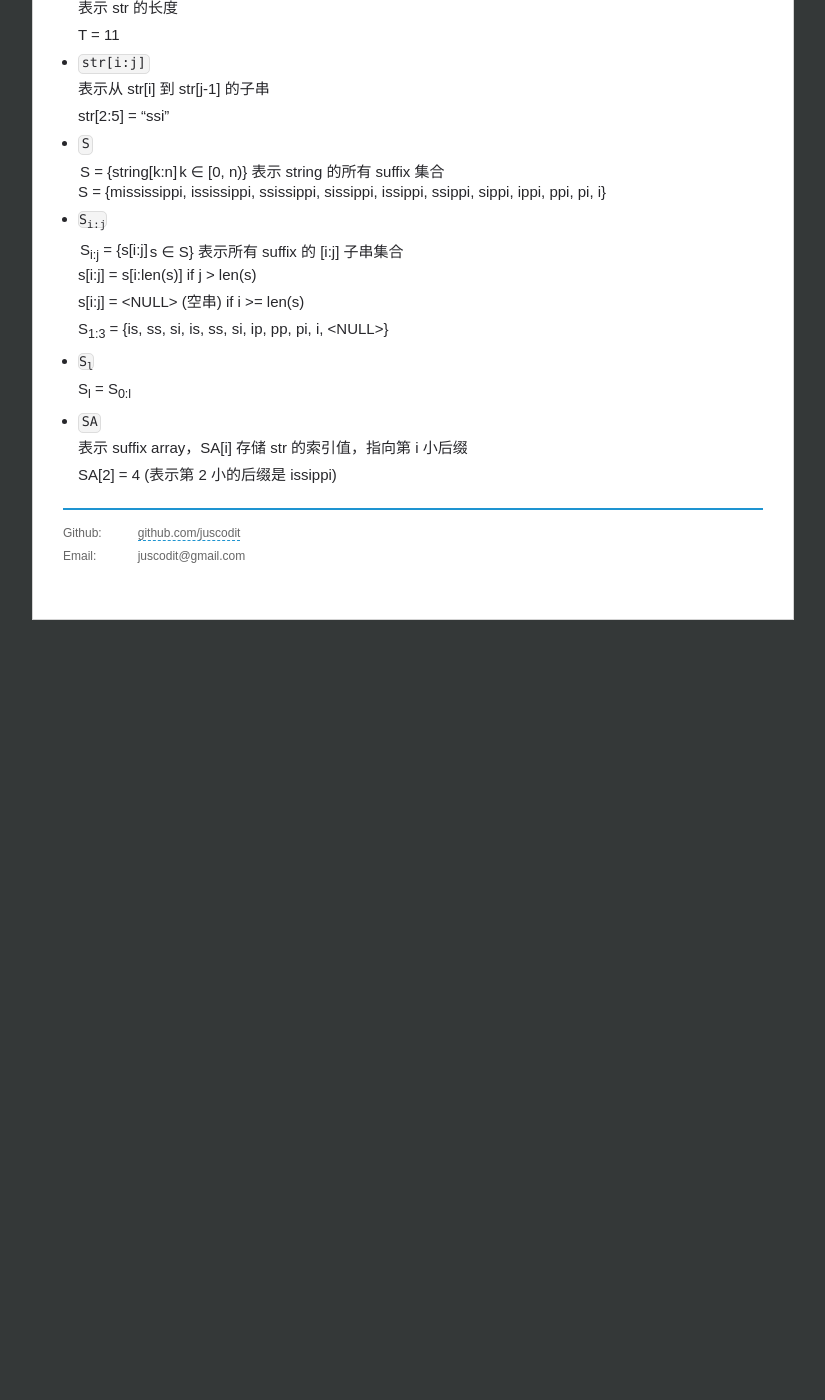
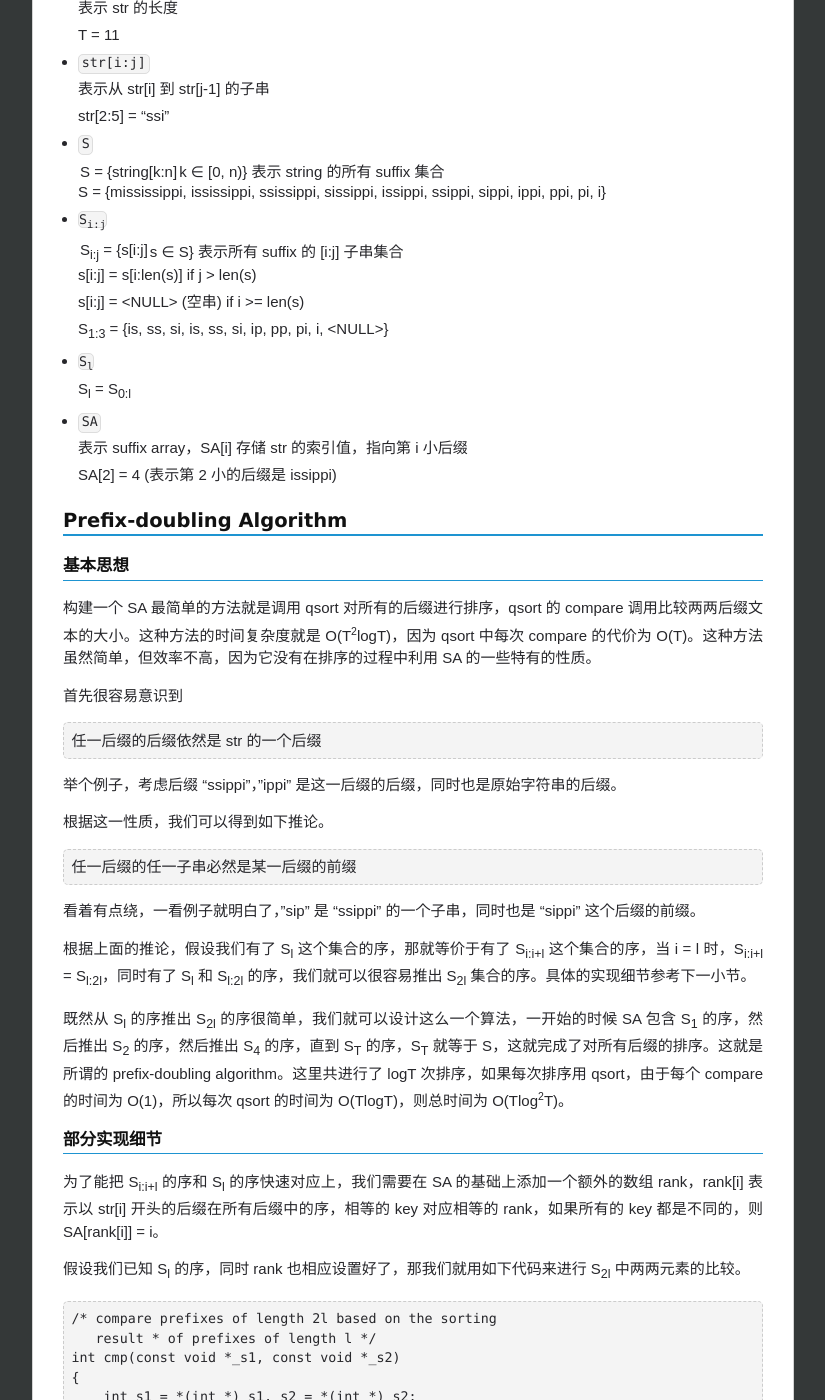
Before and after one commit to chenrushan/chenrushan.github.io, a Jekyll site: the page built from _posts/2013-11-30-suffix-array.markdown, in a window 1280 px wide and 1400 px high, scrolled down 304 px. Shown: the whole window, without its empty margins (227-1052 px from the left). Built offline with Jekyll 4.4.1, drawn with Linux system fonts in a browser that asks for light colours; Markdown is read by kramdown in place of the engine named in the settings; before the commit the page ends 934 px from its top, so only the background shows below that; some of the changed text lies outside the part shown.

Commit message:
update suffix array post

```diff
--- a/_posts/2013-11-30-suffix-array.markdown
+++ b/_posts/2013-11-30-suffix-array.markdown
@@ -49,3 +49,49 @@ categories: ds
   表示 suffix array，SA[i] 存储 str 的索引值，指向第 i 小后缀
 
   SA[2] = 4 (表示第 2 小的后缀是 issippi)
+
+### Prefix-doubling Algorithm
+
+#### 基本思想
+
+构建一个 SA 最简单的方法就是调用 qsort 对所有的后缀进行排序，qsort 的 compare 调用比较两两后缀文本的大小。这种方法的时间复杂度就是 O(T<sup>2</sup>logT)，因为 qsort 中每次 compare 的代价为 O(T)。这种方法虽然简单，但效率不高，因为它没有在排序的过程中利用 SA 的一些特有的性质。
+
+首先很容易意识到
+
+> 任一后缀的后缀依然是 str 的一个后缀
+
+举个例子，考虑后缀 "ssippi"，"ippi" 是这一后缀的后缀，同时也是原始字符串的后缀。
+
+根据这一性质，我们可以得到如下推论。
+
+> 任一后缀的任一子串必然是某一后缀的前缀
+
+看着有点绕，一看例子就明白了，"sip" 是 "ssippi" 的一个子串，同时也是 "sippi" 这个后缀的前缀。
+
+根据上面的推论，假设我们有了 S<sub>l</sub> 这个集合的序，那就等价于有了 S<sub>i:i+l</sub> 这个集合的序，当 i = l 时，S<sub>i:i+l</sub> = S<sub>l:2l</sub>，同时有了 S<sub>l</sub> 和 S<sub>l:2l</sub> 的序，我们就可以很容易推出 S<sub>2l</sub> 集合的序。具体的实现细节参考下一小节。
+
+既然从 S<sub>l</sub> 的序推出 S<sub>2l</sub> 的序很简单，我们就可以设计这么一个算法，一开始的时候 SA 包含 S<sub>1</sub> 的序，然后推出 S<sub>2</sub> 的序，然后推出 S<sub>4</sub> 的序，直到 S<sub>T</sub> 的序，S<sub>T</sub> 就等于 S，这就完成了对所有后缀的排序。这就是所谓的 prefix-doubling algorithm。这里共进行了 logT 次排序，如果每次排序用 qsort，由于每个 compare 的时间为 O(1)，所以每次 qsort 的时间为 O(TlogT)，则总时间为 O(Tlog<sup>2</sup>T)。
+
+#### 部分实现细节
+
+为了能把 S<sub>i:i+l</sub> 的序和 S<sub>l</sub> 的序快速对应上，我们需要在 SA 的基础上添加一个额外的数组 rank，rank[i] 表示以 str[i] 开头的后缀在所有后缀中的序，相等的 key 对应相等的 rank，如果所有的 key 都是不同的，则 SA[rank[i]] = i。
+
+假设我们已知 S<sub>l</sub> 的序，同时 rank 也相应设置好了，那我们就用如下代码来进行 S<sub>2l</sub> 中两两元素的比较。
+
+    /* compare prefixes of length 2l based on the sorting
+       result * of prefixes of length l */
+    int cmp(const void *_s1, const void *_s2)
+    {
+        int s1 = *(int *)_s1, s2 = *(int *)_s2;
+
+        /* compare first part */
+        if (rank[s1] != rank[s2]) {
+            return rank[s1] < rank[s2];
+        }
+        /* check if there's no [l, 2l) substring of these 2 suffixes */
+        if (s1 + l >= T) {
+            return 0;
+        }
+        /* compare second part */
+        return rank[s1 + l] < rank[s2 + l];
+    }
```
